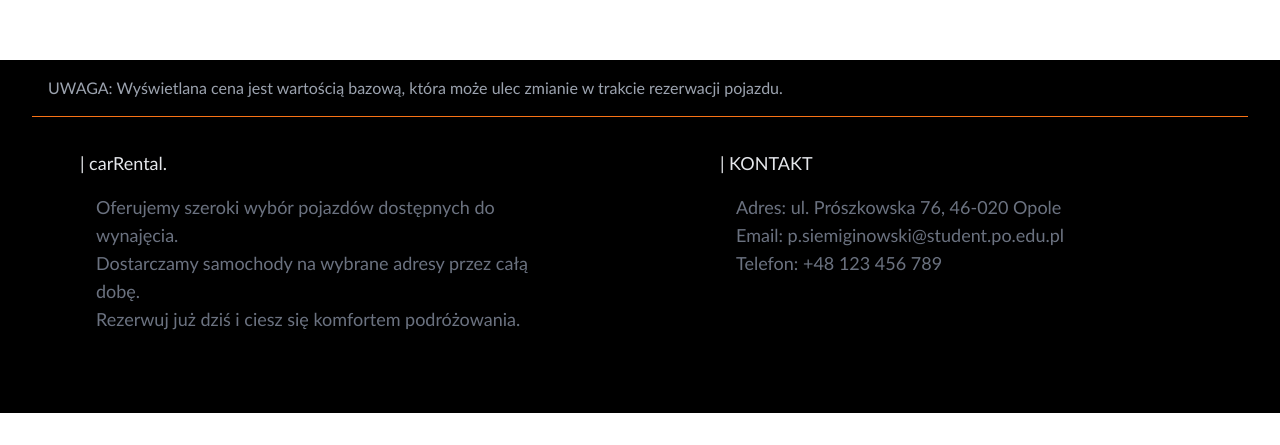
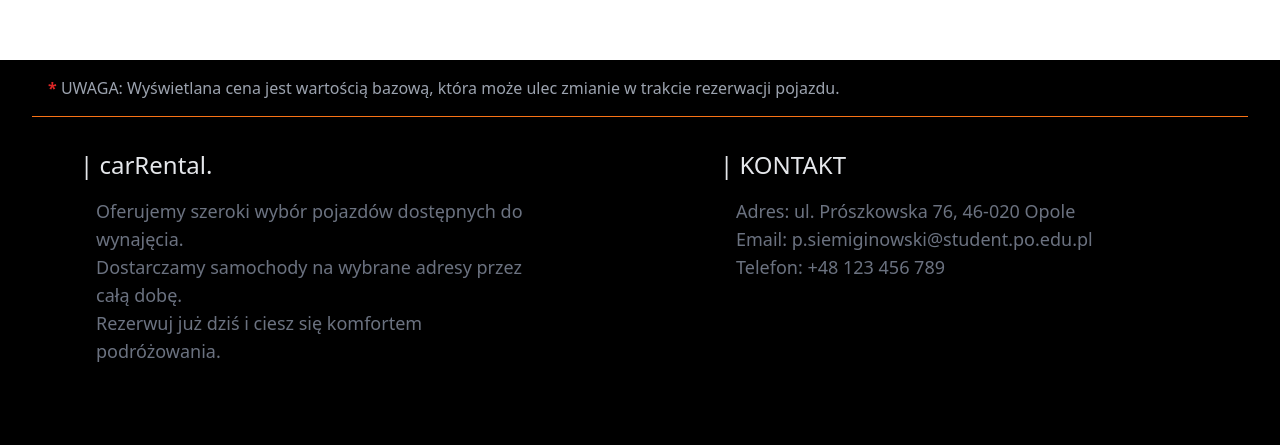
Before and after one commit to Perovsky56/CarRental, a React (Vite) app in the folder client/: page / in a window 1280 px wide. Shown: the part 788-1233 px from the top of the page. Before the commit the page ends 1201 px from the top, so only its background shows below. Built offline with nearby package versions, Linux system fonts and the light colour scheme; no server answers.

Commit message:
Font + Breakspace update

```diff
--- a/client/src/Footer.jsx
+++ b/client/src/Footer.jsx
@@ -2,7 +2,7 @@ export default function Footer(){
     return (
         <div className="mt-12 bg-black pb-16">
             <div className="p-4">
-                <h3 className="text-gray-400 px-8">UWAGA: Wyświetlana cena jest wartością bazową, która może ulec zmianie w trakcie rezerwacji pojazdu.</h3>
+                <h3 className="text-gray-400 px-8"><span className="text-red-600 font-semibold">* </span>UWAGA: Wyświetlana cena jest wartością bazową, która może ulec zmianie w trakcie rezerwacji pojazdu.</h3>
             </div>
             <div className="px-8">
                 <hr className="border-orange-500"></hr>
@@ -10,7 +10,7 @@ export default function Footer(){
             <div className="grid gap-8 grid-cols-1 md:grid-cols-[1fr_1fr] text-gray-500 p-4 text-xs">
                 <div className="px-16">
                     <div>
-                        <h4 className="text-lg py-4 text-gray-200">| carRental.</h4>
+                        <h4 className="text-2xl py-4 text-gray-200">| carRental.</h4>
                         <div className="px-4 text-lg">
                             <p>Oferujemy szeroki wybór pojazdów dostępnych do wynajęcia.</p>
                             <p>Dostarczamy samochody na wybrane adresy przez całą dobę.</p>
@@ -20,11 +20,11 @@ export default function Footer(){
                 </div>
                 <div className="px-16">
                     <div>
-                        <h4 className="text-lg py-4 text-gray-200">| KONTAKT</h4>
+                        <h4 className="text-2xl py-4 text-gray-200">| KONTAKT</h4>
                         <div className="px-4 text-lg">
-                            <p>Adres: ul. Prószkowska 76, 46-020 Opole</p>
+                            <p>Adres: ul.&nbsp;Prószkowska&nbsp;76, 46&#8209;020&nbsp;Opole</p>
                             <p>Email: p.siemiginowski@student.po.edu.pl</p>
-                            <p>Telefon: +48 123 456 789</p>
+                            <p>Telefon: +48&nbsp;123&nbsp;456&nbsp;789</p>
                         </div>
                     </div>
                 </div>
--- a/client/src/index.css
+++ b/client/src/index.css
@@ -4,7 +4,6 @@
 
 body {
     overflow-y: scroll;
-    font-family:'Gill Sans', 'Gill Sans MT', Calibri, 'Trebuchet MS', sans-serif;
 }
 
 ::-webkit-scrollbar {
```
Also changed, not shown: client/src/App.jsx (+0 -10 lines), 2 other files (tests, documents, lock files or other folders).
